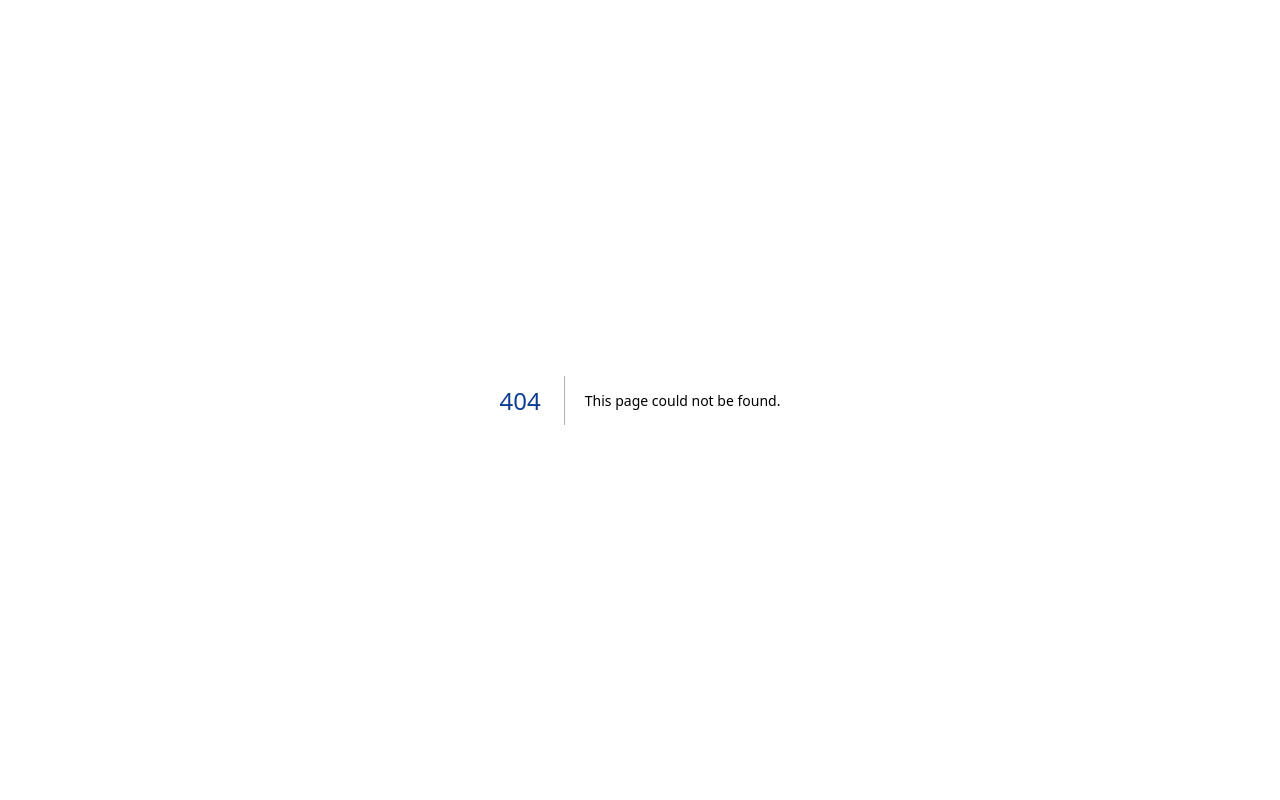
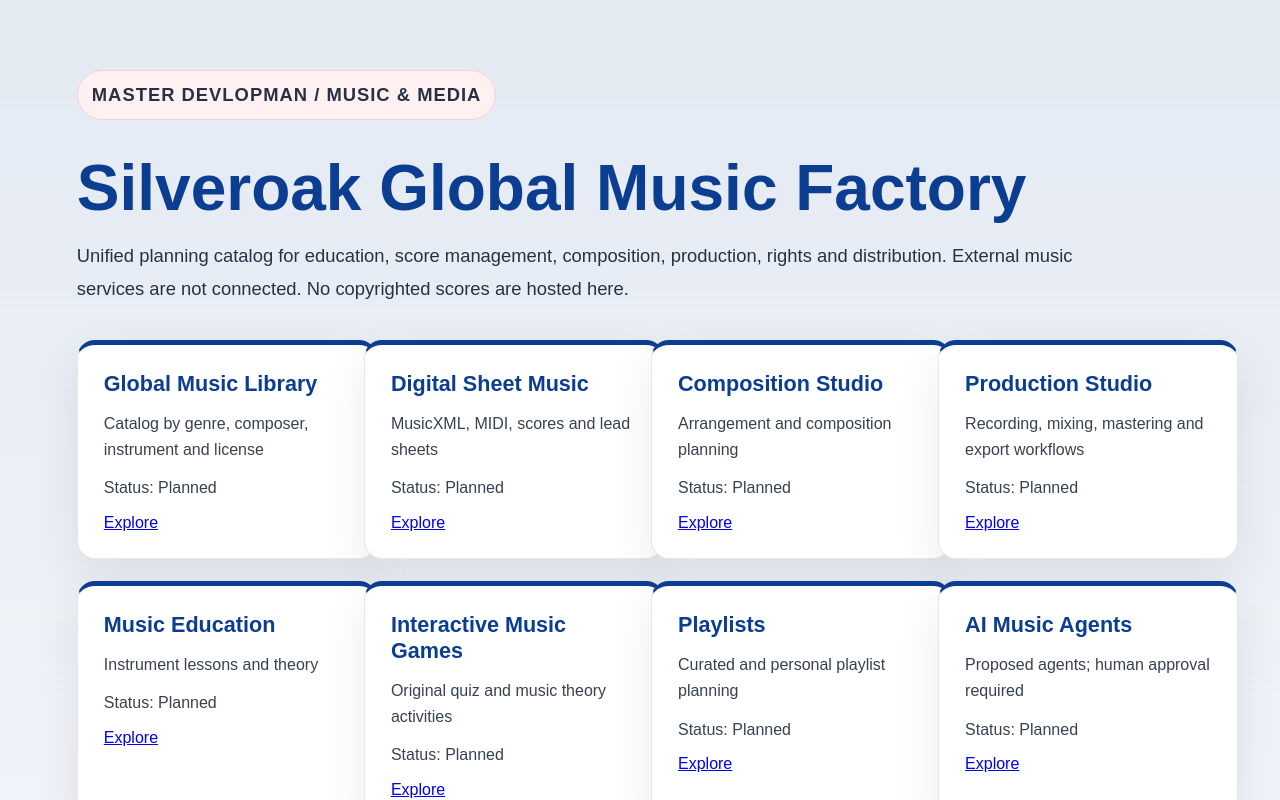
Before and after one commit to patrickprincivil/alliance_nasyonal_devlopman, a Next.js app: page /music-factory in a window 1280 px wide. Before the commit this address had no page. Built offline with nearby package versions, Linux system fonts and the light colour scheme.

Commit message:
feat: music factory V3 app/music-factory/page.tsx

```diff
--- /dev/null
+++ b/app/music-factory/page.tsx
@@ -0,0 +1,11 @@
+import Link from "next/link";
+import { MUSIC_FACTORY_SECTIONS, MUSIC_TOOLS } from "@/lib/silveroak/music-factory";
+export default function MusicFactoryPage(){
+return <main className="page">
+<p className="eyebrow">MASTER DEVLOPMAN / Music & Media</p>
+<h1>Silveroak Global Music Factory</h1>
+<p>Unified planning catalog for education, score management, composition, production, rights and distribution. External music services are not connected. No copyrighted scores are hosted here.</p>
+<section className="gridSection">{MUSIC_FACTORY_SECTIONS.map(x=><article className="card" key={x.slug}><h2>{x.title}</h2><p>{x.detail}</p><p>Status: Planned</p><Link href={`/music-factory/${x.slug}`}>Explore</Link></article>)}</section>
+<section className="subSection"><h2>Tools in scope</h2><p>{MUSIC_TOOLS.join(" · ")}</p><p>Integration and software licenses require separate verification and permission.</p></section>
+</main>;
+}
```
